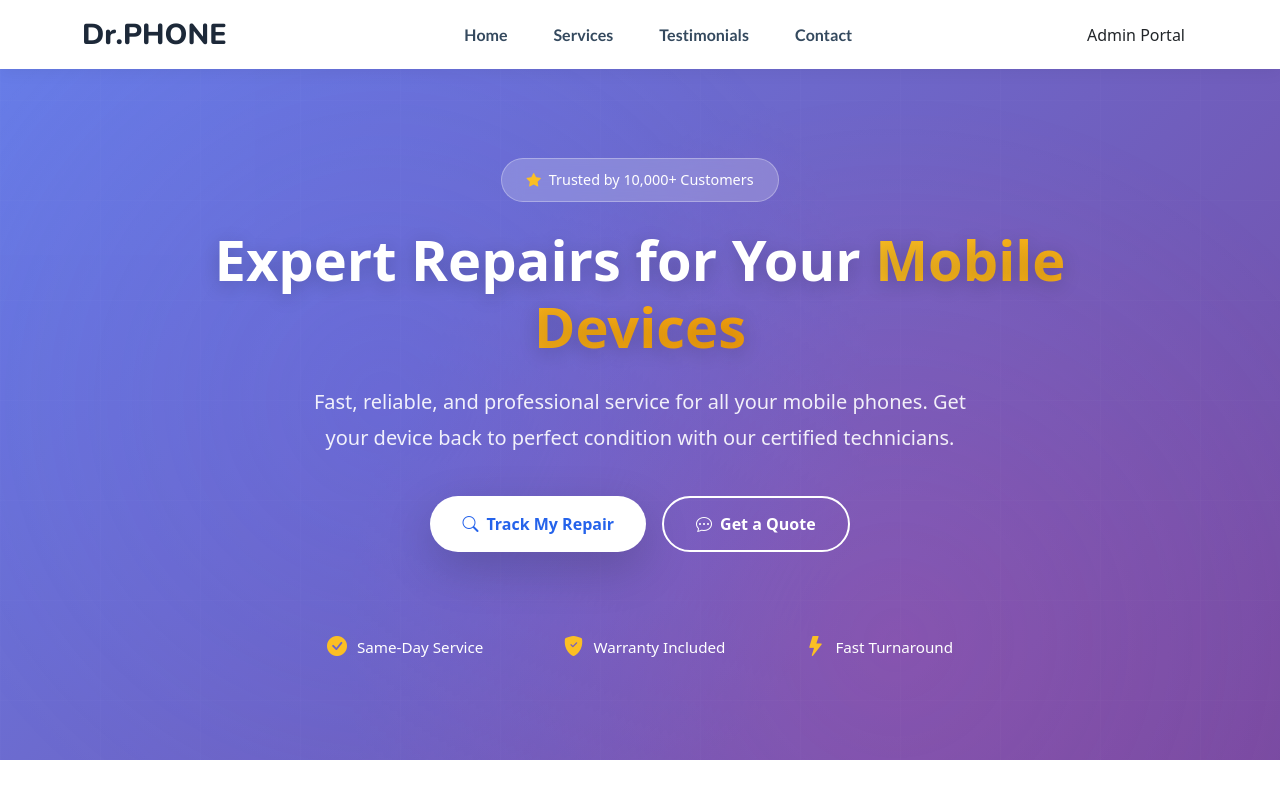
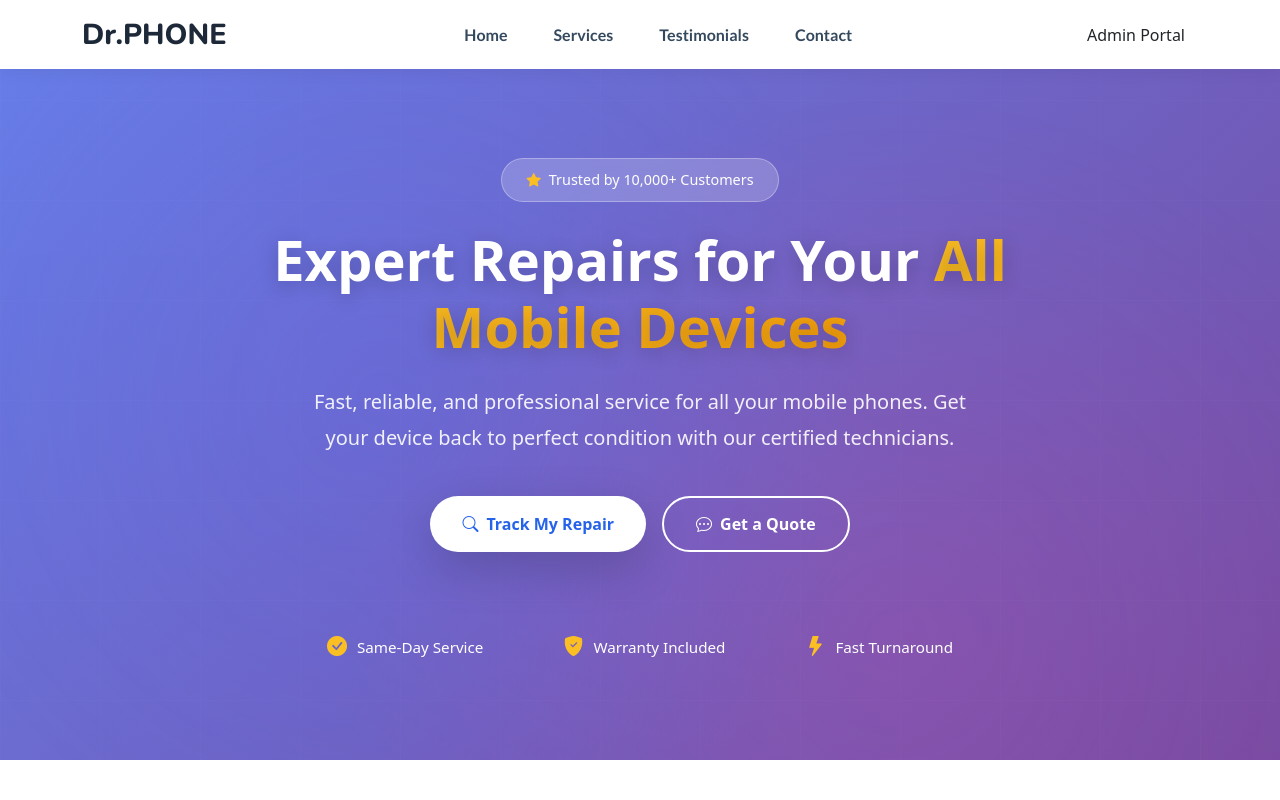
Before and after one commit to BuddhiDassanayake/Dr.Phone, a React (Vite) app in the folder frontend/: page / in a window 1280 px wide. Shown: the top 800 px of the page. Built offline with nearby package versions, Linux system fonts and the light colour scheme.

Commit message:
newly Updated

```diff
--- a/frontend/src/pages/Home.jsx
+++ b/frontend/src/pages/Home.jsx
@@ -128,7 +128,7 @@ export default function Home() {
             <span>Trusted by 10,000+ Customers</span>
           </div>
           <h1 className="hero-title">
-            Expert Repairs for Your <span className="text-gradient">Mobile Devices</span>
+            Expert Repairs for Your <span className="text-gradient">All Mobile Devices</span>
           </h1>
           <p className="hero-subtitle">
             Fast, reliable, and professional service for all your mobile phones.
```
